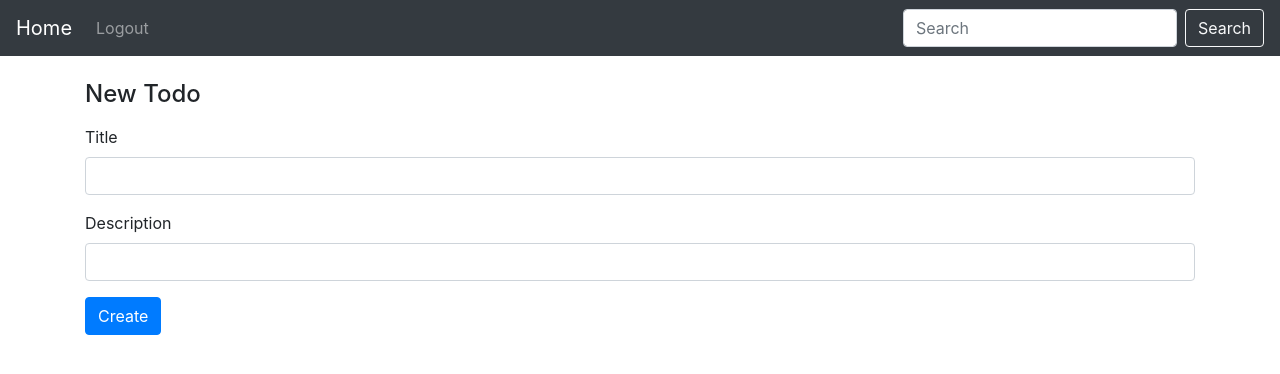
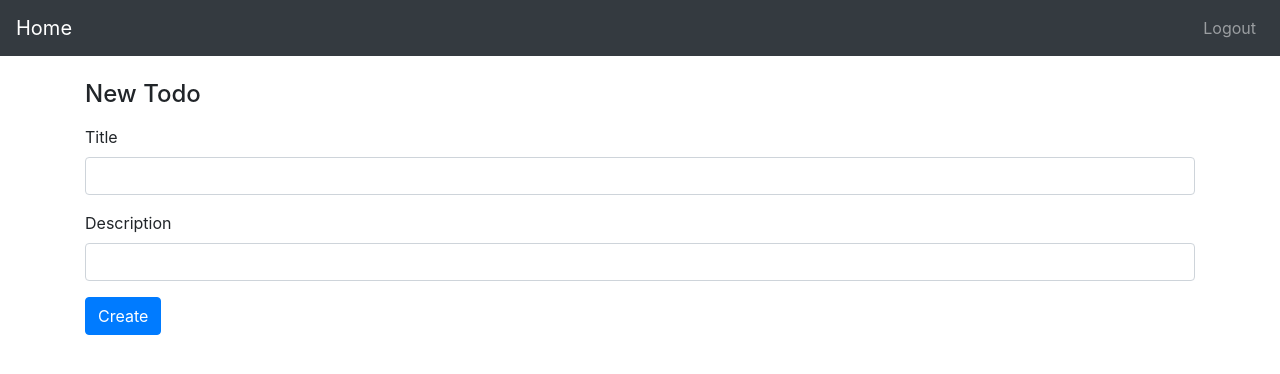
Before and after one commit to j584lee98/flask-auth, a Flask app: page / in a window 1280 px wide. Shown: the top 374 px of the page. Run offline with Flask 2, Linux system fonts and the light colour scheme; the visitor is signed in with stand-in values (Sample User, id 1); data comes from the database, SQL or seed files in the repository; data that the repository does not hold is empty; some libraries are stand-ins or nearby versions.

Commit message:
Remove base html search bar

```diff
--- a/mysite/templates/base.html
+++ b/mysite/templates/base.html
@@ -34,7 +34,7 @@
       </button>
 
       <div class="collapse navbar-collapse" id="navbarSupportedContent">
-        <ul class="navbar-nav mr-auto">
+        <ul class="navbar-nav ml-auto">
           {% if current_user.is_authenticated %}
           <li class="nav-item">
             <a class="nav-link" id="logout" href="/auth/logout">Logout</a>
@@ -48,17 +48,6 @@
           </li>
           {% endif %}
         </ul>
-        <form class="form-inline my-2 my-lg-0">
-          <input
-            class="form-control mr-sm-2"
-            type="search"
-            placeholder="Search"
-            aria-label="Search"
-          />
-          <button class="btn btn-outline-light my-2 my-sm-0" type="submit">
-            Search
-          </button>
-        </form>
       </div>
     </nav>
     {% with messages = get_flashed_messages(with_categories=true) %} {% if
```
